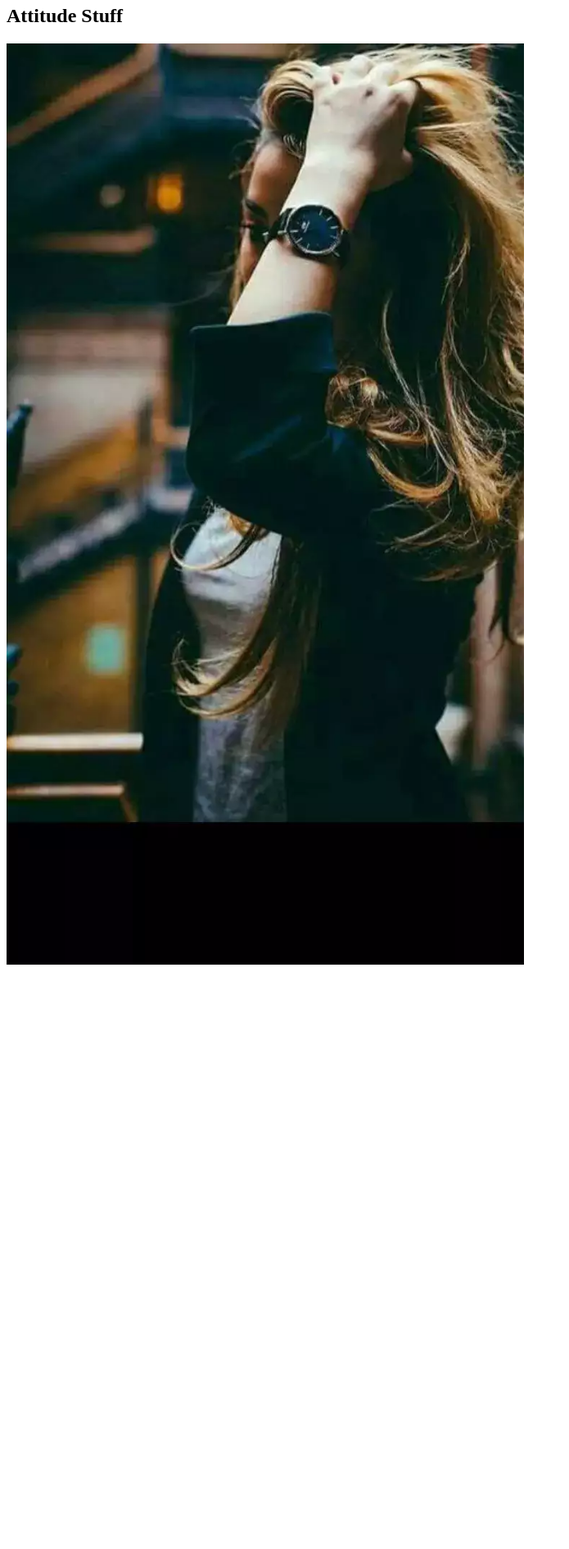
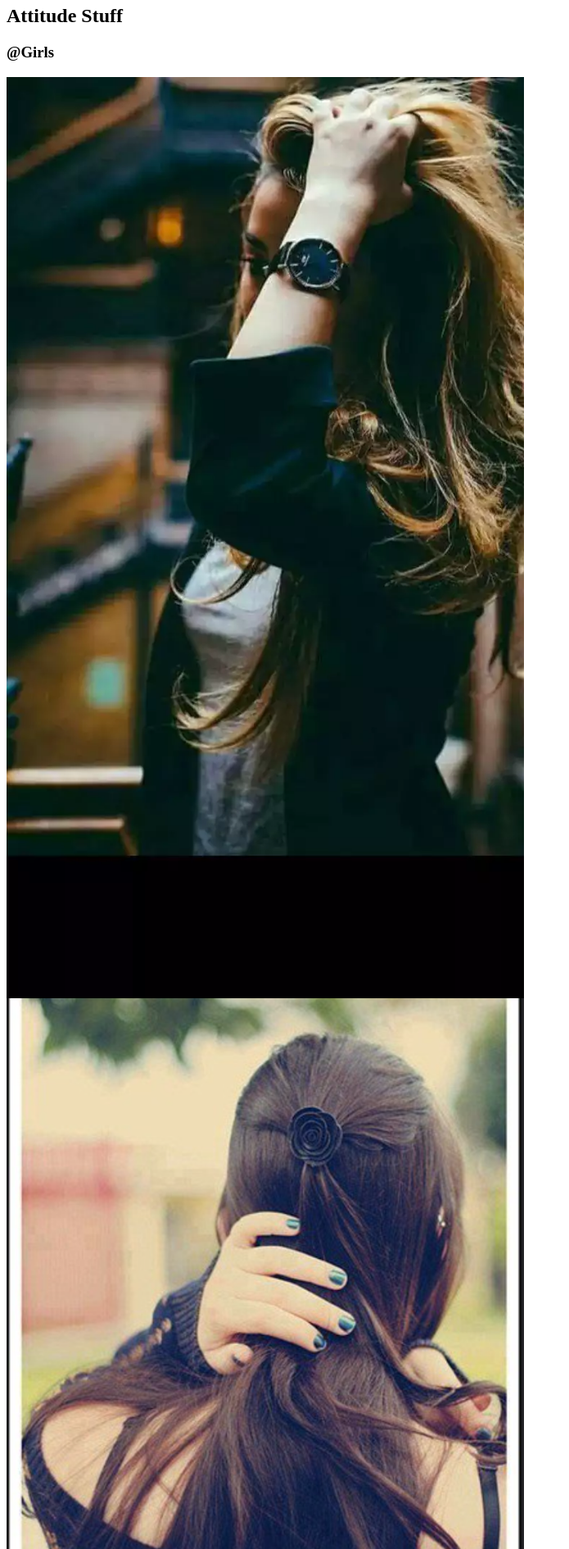
Before and after one commit to parvathidalai/life, a plain HTML site: page index.html in a window 1280 px wide. Shown: the part 60-1950 px from the top of the page at 82% size, without its empty margins (0-695 px from the left). Before the commit the page ends 1245 px from the top, so only its background shows below. Drawn offline with Linux system fonts and the light colour scheme.

Commit message:
added a image

```diff
--- a/index.html
+++ b/index.html
@@ -8,6 +8,8 @@ My Life
 <h1>MY LIFE...
 MY STYLE...</h1>
 <h2>Attitude Stuff</h2>
+<h3>@Girls</h3>
 <img src="att.webp" width="50%">
+<img src="atti.png" width="50%">
 </body>
 </html>
```
Also changed, not shown: atti.png (added).
